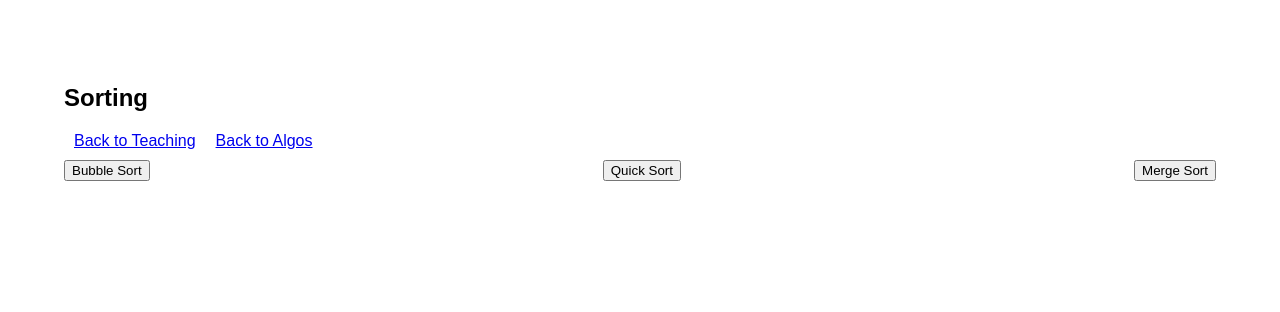
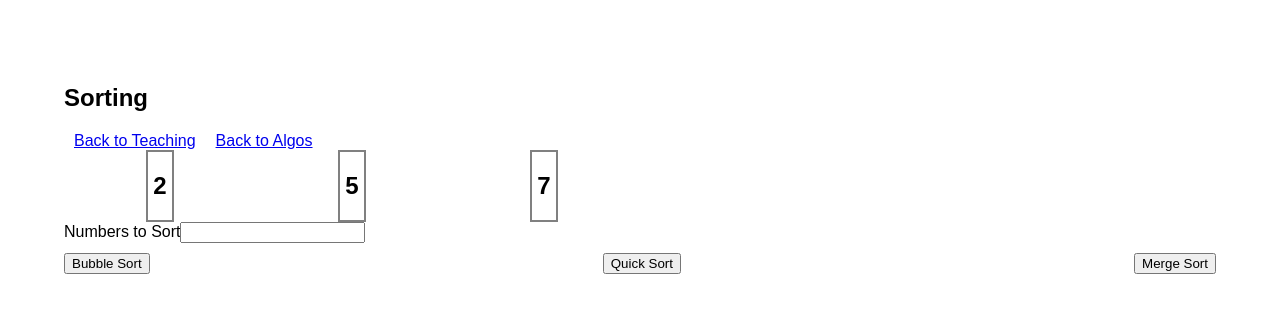
Before and after one commit to ravisraval/teaching, a React (Create React App) app: page /teaching/algos/sorting in a window 1280 px wide. Shown: the top 312 px of the page. Built offline with nearby package versions, Linux system fonts and the light colour scheme.

Commit message:
sort card setup

```diff
--- a/package.json
+++ b/package.json
@@ -5,6 +5,7 @@
   "dependencies": {
     "react": "^16.2.0",
     "react-dom": "^16.2.0",
+    "react-router-dom": "^4.2.2",
     "react-scripts": "1.1.1"
   },
   "scripts": {
--- a/src/App.css
+++ b/src/App.css
@@ -18,3 +18,15 @@
 a {
   margin: 10px;
 }
+
+.sortCard-container {
+  border: 2px solid grey;
+  padding: 0 5px;
+}
+
+.sortCards-container {
+  width: 50%;
+  display: flex;
+  flex-flow: row;
+  justify-content: space-around;
+}
--- /dev/null
+++ b/src/components/algorithms/SortCard.jsx
@@ -0,0 +1,21 @@
+import React from 'react';
+
+class SortCard extends React.Component {
+  constructor(props) {
+    super(props);
+    this.state = {}
+  }
+
+  render() {
+    console.log('im in a sortcard', this.props);
+    return (
+      <div className="sortCard-container">
+        <h2>{this.props.value}</h2>
+
+      </div>
+
+    );
+  }
+}
+
+export default SortCard;
--- a/src/components/algorithms/Sorting.jsx
+++ b/src/components/algorithms/Sorting.jsx
@@ -1,9 +1,14 @@
 import React from 'react';
 import { Link } from 'react-router-dom';
+import SortCard from './SortCard';
 
 class Sorting extends React.Component {
   constructor(props) {
     super(props);
+    this.state = {
+      unsortedValues: '',
+      sortedValues: [2,5,7],
+    }
 
     this.bubbleSort = this.bubbleSort.bind(this);
     this.quickSort = this.quickSort.bind(this);
@@ -15,11 +20,27 @@ class Sorting extends React.Component {
   mergeSort() {}
 
   render() {
+    const sortCards = this.state.sortedValues.map(value => (
+      <SortCard
+        key={ value }
+        value={ value }
+      />
+      )
+    );
     return (
       <div>
         <h2>Sorting</h2>
         <Link to='/teaching'>Back to Teaching</Link>
         <Link to='/teaching/algos/'>Back to Algos</Link>
+
+        <div className="sortCards-container">{sortCards}</div>
+
+        <label>Numbers to Sort
+          <input
+            onChange={this.updateUnsortedValue}
+            value={this.state.unsortedValues}
+            />
+        </label>
 
         <div className="radio_wrapper">
           <button onClick={this.bubbleSort}>Bubble Sort</button>
--- a/src/components/algorithms/TreeTraversals.jsx
+++ b/src/components/algorithms/TreeTraversals.jsx
@@ -54,6 +54,7 @@ class TreeTraversals extends React.Component {
   }
 
   updateTreeValues(event) {
+    console.log(event.target);
     this.setState({ treeValues: event.target.value },
     this.updateTree);
   }
@@ -139,7 +140,7 @@ class TreeTraversals extends React.Component {
             />
         </label>
 
-        <div className="radio_wrapper" onChange={this.updateTraversal}>
+        <div className="radio_wrapper">
           <button onClick={this.inOrder}>In Order</button>
           <button onClick={this.preOrder}>Pre Order</button>
           <button onClick={this.postOrder}>Post Order</button>
```
